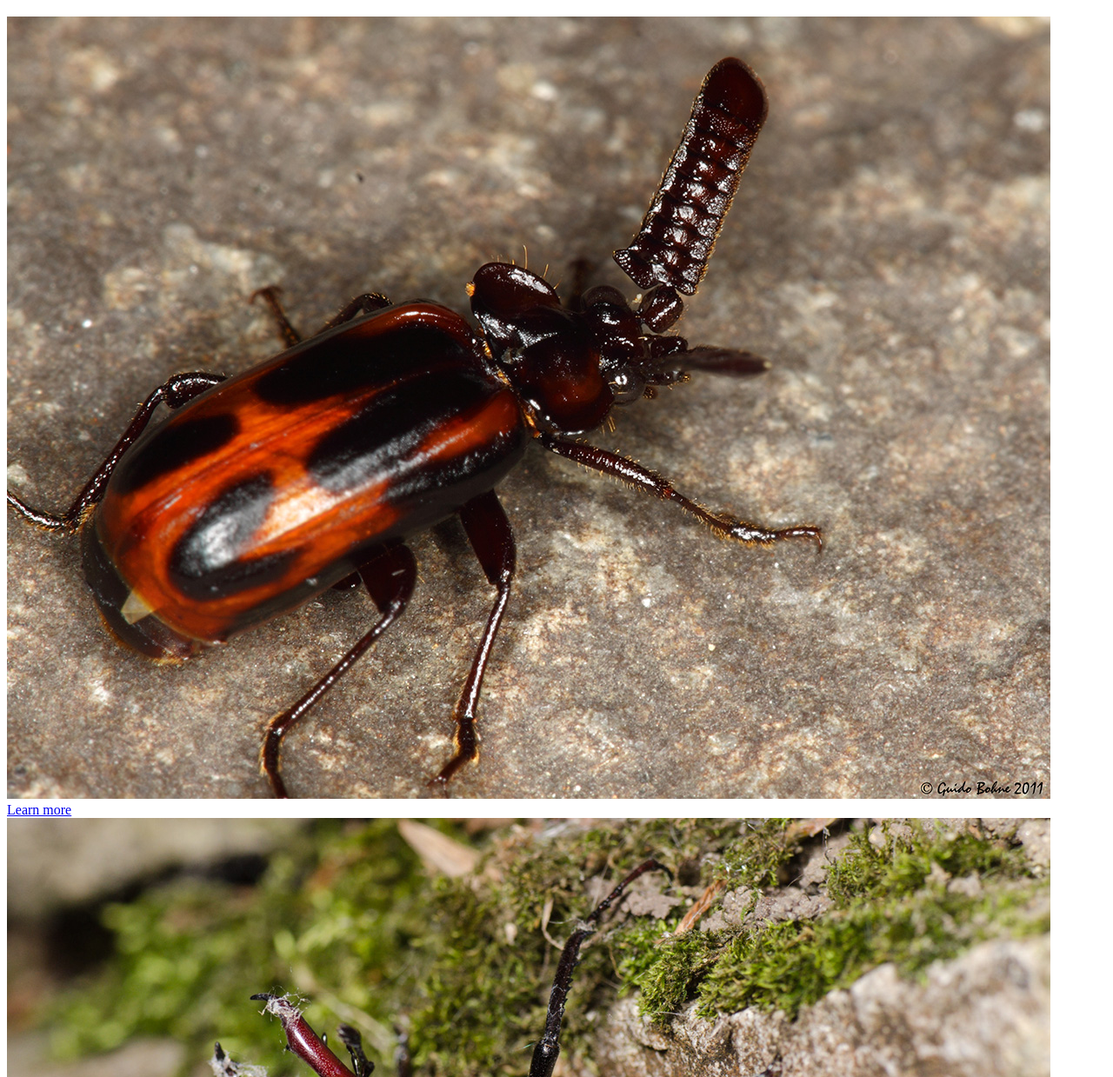
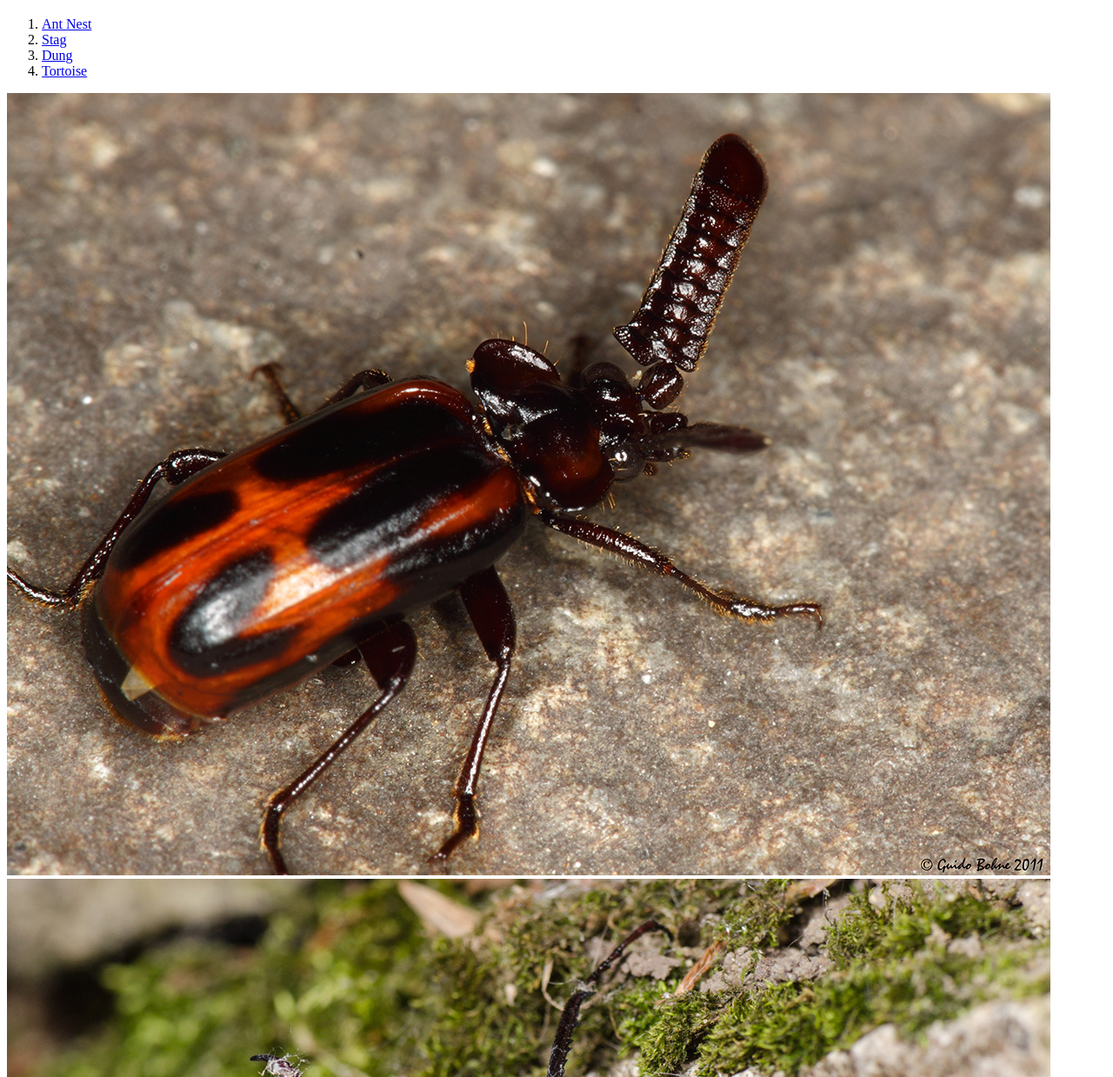
Before and after one commit to kaybow/dsn1674-assignment-7, a plain HTML site: page dsn1674-assignment-7/index.html in a window 1280 px wide. Shown: the part 61-1300 px from the top of the page at 87% size. Drawn offline with Linux system fonts and the light colour scheme.

Commit message:
Added a href's to header

```diff
--- a/dsn1674-assignment-7/index.html
+++ b/dsn1674-assignment-7/index.html
@@ -11,15 +11,18 @@
 
 	<header class="masthead">
 		<h1>Beetles</h1>
+		 <nav>
+    <ol>
+      <li><a href="#ant-nest-beetle">Ant Nest</a></li>
+      <li><a href="#stag-beetle">Stag</a></li>
+      <li><a href="#dung-beetle">Dung</a></li>
+      <li><a href="tortoise-beetle">Tortoise</a></li>
+    </ol>
+  </nav>
 	</header>
 
 	<main>
 		<img src="images/ant-nest-beetle.jpg" alt="Image of an Ant Nest Beetle">
-
-		<div class="box">
-			<a class="btn" href="#">Learn more</a>
-		</div>
-
 		<img src="images/stag-beetle.jpg" alt="Image of a Stag Beetle">
 		<img src="images/dung-beetle.jpg" alt="Image of a Dung Beetle">
 		<img src="images/tortoise-beetle.jpg" alt"Image of a Tortoise Beetle">
```
